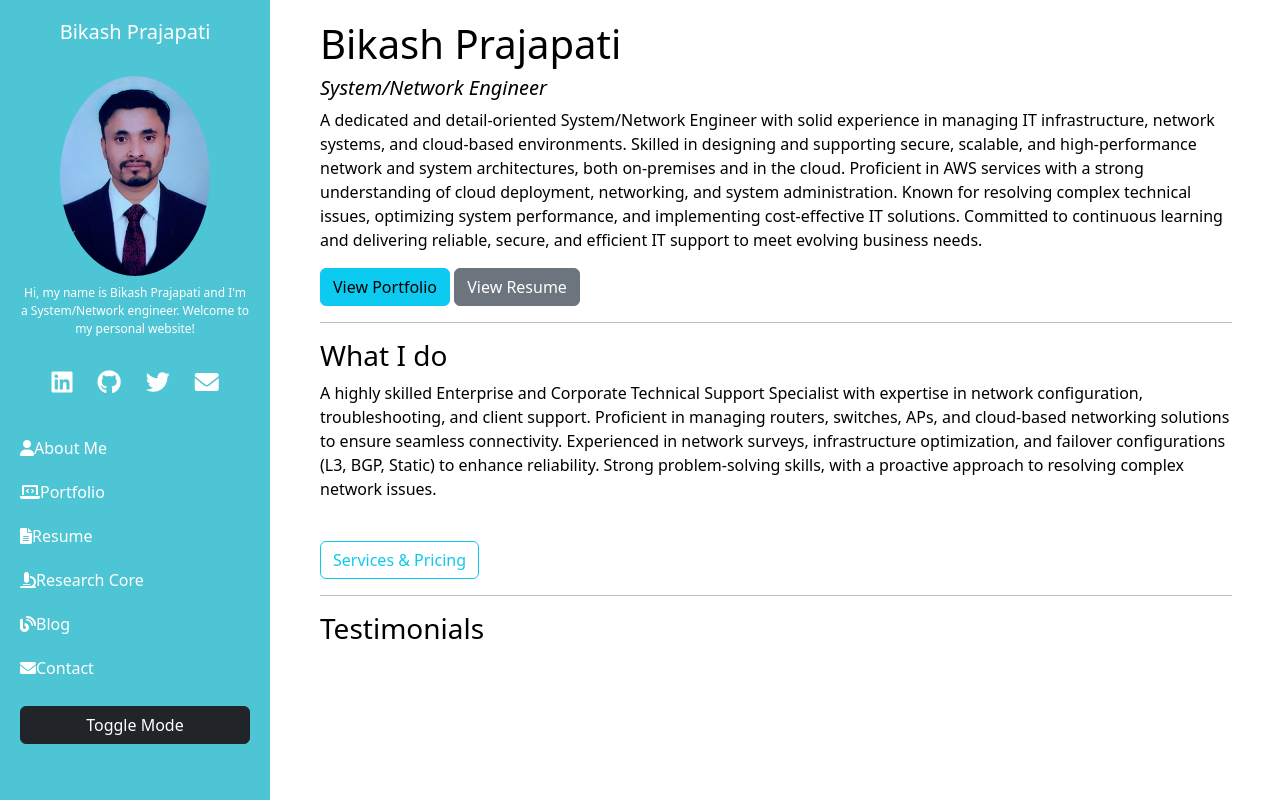
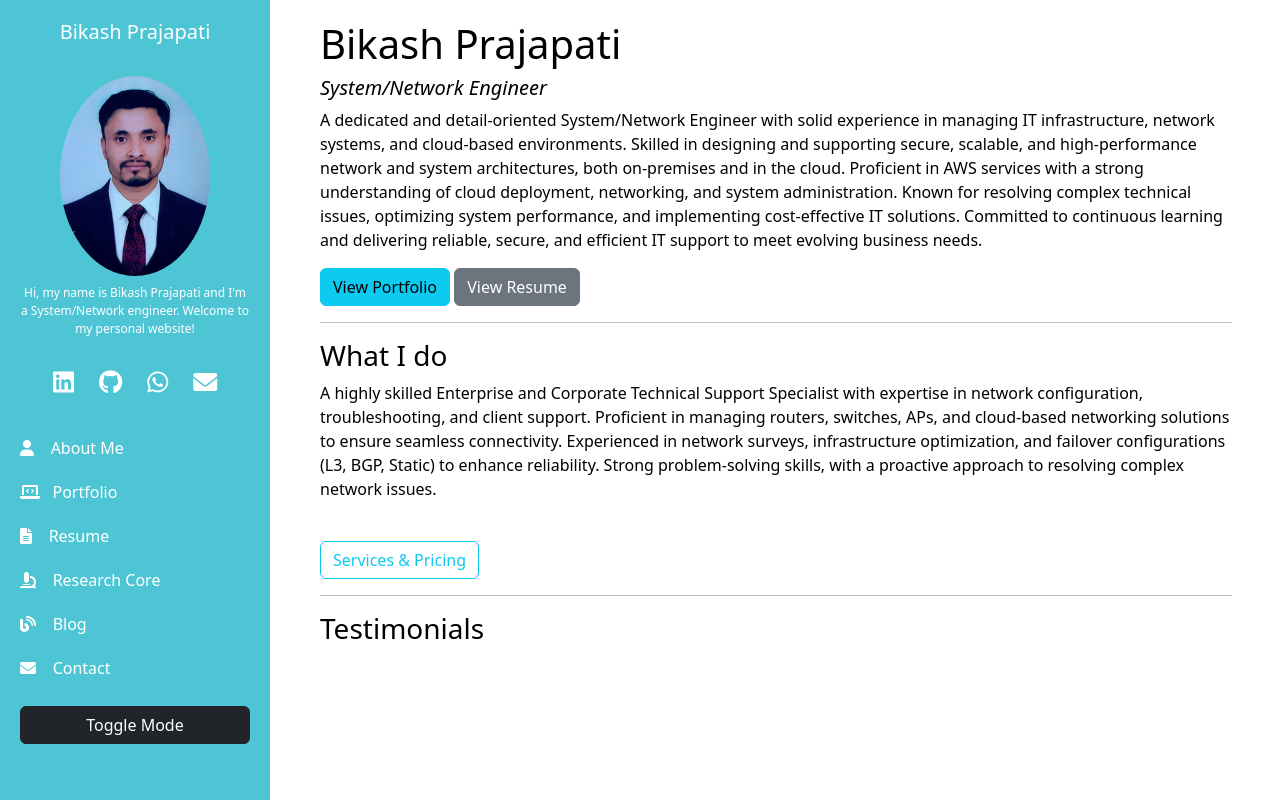
Before and after one commit to Bkash8/Portfolio-Resume, a plain HTML site: page index.html in a window 1280 px wide. Drawn offline with nearby package versions, Linux system fonts and the light colour scheme.

Commit message:
add spaces on about me, portfolio, resume

```diff
--- a/index.html
+++ b/index.html
@@ -22,17 +22,17 @@
             <p class="intro">Hi, my name is Bikash Prajapati and I'm a System/Network engineer. Welcome to my personal website!</p>
             </div>
             <div class="social-icons text-center mb-3">
-            <a href="www.linkedin.com/in/bikash-prajapati-b34221235"><i class="fab fa-linkedin"></i></a>
-            <a href="#"><i class="fab fa-github"></i></a>
-            <a href="#"><i class="fab fa-twitter"></i></a>
-            <a href="#"><i class="fas fa-envelope"></i></a>
+            <a href="https://www.linkedin.com/in/bikash-prajapati-b34221235"target="_blank"><i class="fab fa-linkedin"></i></a>
+            <a href="https://github.com/Bkash8"target="_blank"><i class="fab fa-github"></i></a>
+            <a href="https://wa.me/9749327625"target="_blank"><i class="fab fa-whatsapp"></i></a>
+            <a href="mailto:bkas.pra8@gmail.com"><i class="fas fa-envelope"></i></a>
             </div>
-            <a href="index.html"><i class="fas fa-user"></i>About Me</a>
-            <a href="portfolio.html"><i class="fas fa-laptop-code"></i>Portfolio</a>
-            <a href="resume.pdf" target="_blank"><i class="fas fa-file-alt"></i>Resume</a>
-            <a href="research.html"><i class="fas fa-microscope"></i>Research Core</a>
-            <a href="blog.html"><i class="fas fa-blog"></i>Blog</a>
-            <a href="contact.html"><i class="fas fa-envelope"></i>Contact</a>
+            <a href="index.html"><i class="fas fa-user"></i>&nbsp;&nbsp;&nbsp;&nbsp;About Me</a>
+            <a href="portfolio.html"><i class="fas fa-laptop-code"></i>&nbsp;&nbsp;&nbsp;Portfolio</a>
+            <a href="resume.pdf" target="_blank"><i class="fas fa-file-alt"></i>&nbsp;&nbsp;&nbsp;&nbsp;Resume</a>
+            <a href="research.html"><i class="fas fa-microscope"></i>&nbsp;&nbsp;&nbsp;&nbsp;Research Core</a>
+            <a href="blog.html"><i class="fas fa-blog"></i>&nbsp;&nbsp;&nbsp;&nbsp;Blog</a>
+            <a href="contact.html"><i class="fas fa-envelope"></i>&nbsp;&nbsp;&nbsp;&nbsp;Contact</a>
             <button class="btn btn-dark mt-3 w-100" onclick="toggleDarkMode()">Toggle Mode</button>
 
         </div>
```
